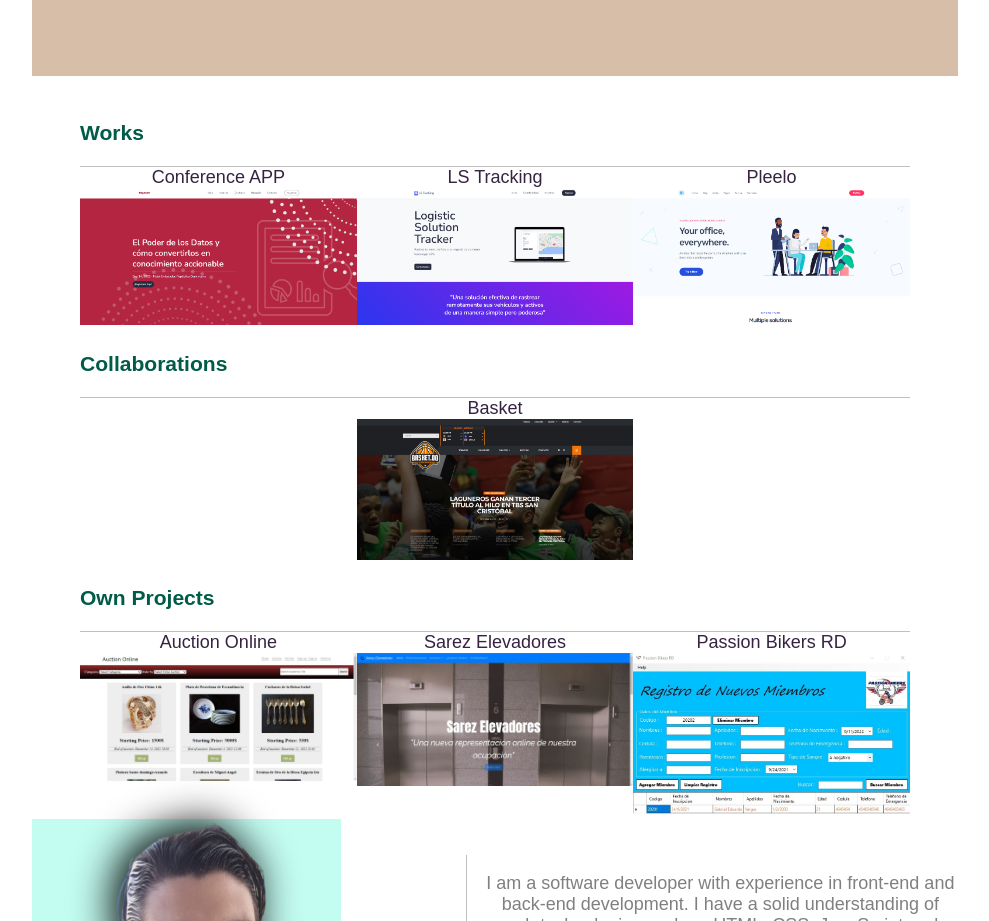
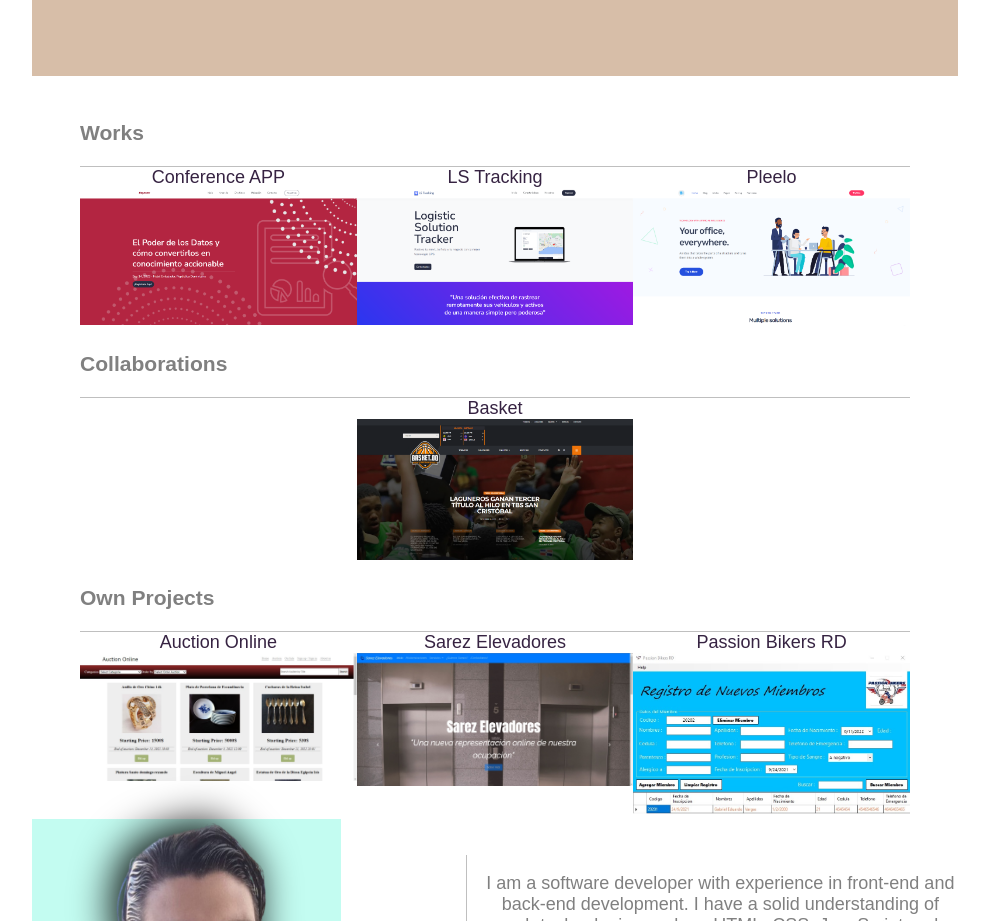
Before and after one commit to Odraga/GabrielDev_Portafolio, a React (Vite) app: page / in a window 1280 px wide. Shown: the part 780-1701 px from the top of the page, without its empty margins (145-1134 px from the left). Built offline with nearby package versions, Linux system fonts and the light colour scheme.

Commit message:
Update Projects.jsx

```diff
--- a/src/components/LandingPage/Projects.jsx
+++ b/src/components/LandingPage/Projects.jsx
@@ -39,7 +39,7 @@ const Projects = () => {
           return (
             <div key={index} className="row justify-content-center fw-light">
               <div className="col-12 line-bottom">
-                <h3 className="color-brownlight">{category}</h3>
+                <h3>{category}</h3>
               </div>
               {projectsFilters.map((item, index) => (
                 <ProjectCard project={item} key={index} />
```
